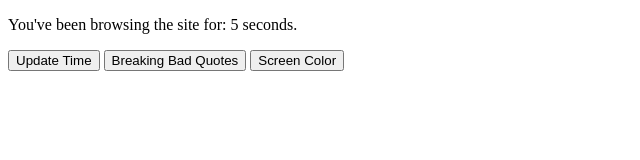
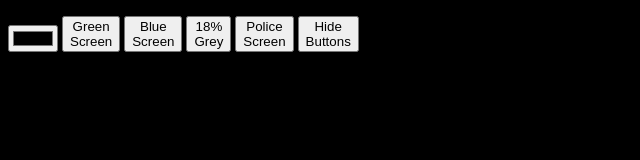
Before and after one commit to CamBud/cambud.github.io, a plain HTML site: page index.html in a window 1280 px wide. Shown: the whole page, without its empty margins (0-640 px from the left). Drawn offline with Linux system fonts and the light colour scheme.

Commit message:
Update index.html

```diff
--- a/index.html
+++ b/index.html
@@ -2,28 +2,64 @@
 <html>
 
 <head>
-    <title>CamBud GitHub Page</title>
+    <link rel="stylesheet" href="styling.css">
+    <title>Screen Color</title>
     <script>
-        function newPage(myURL) {
-            window.location.href = myURL
+        let policeCounter = 0;
+        function changeColor() {
+            document.getElementById("bodyID").style.backgroundColor = document.getElementById("colorPicker").value;
+            document.getElementById("colorCode").innerHTML = document.getElementById("colorPicker").value;
         }
-
-        function updateTime() {
-            let timeSpent = new Date().getTime() - dayTime;
-            document.getElementById('dateTime').innerHTML = "You've been browsing the site for: " + Math.floor(timeSpent / 1000) + " seconds.";
+        function changePreset(hexColor) {
+            document.getElementById("bodyID").style.backgroundColor = hexColor;
+        }
+        function hideButtons() {
+            document.getElementById("buttonGroup").hidden = true;
+        }
+        function policeScreen() {
+            switch (policeCounter) {
+                case 0:
+                    document.getElementById("bodyID").style.backgroundColor = "#2500E0";
+                    break;
+                case 1:
+                    document.getElementById("bodyID").style.backgroundColor = "#4A53E1";
+                    break;
+                case 2:
+                    document.getElementById("bodyID").style.backgroundColor = "#FF6170";
+                    break;
+                case 3:
+                    document.getElementById("bodyID").style.backgroundColor = "#E31E33";
+                    break;
+                case 4:
+                    document.getElementById("bodyID").style.backgroundColor = "#FF6170";
+                    break;
+                case 5:
+                    document.getElementById("bodyID").style.backgroundColor = "#4A53E1";
+                    break;
+            }
+            policeCounter++
+            if (policeCounter >= 6) {
+                policeCounter = 0
+            }
         }
     </script>
 </head>
 
-<body>
-    <p id="dateTime">You've been browsing the site for: 0 seconds.</p>
+<body id="bodyID" style="background-color: #000000;">
+    <p id="colorCode"></p>
+    <div id="buttonGroup">
+        <input type="color" class="colorPicker" id="colorPicker" value="#000000" oninput="changeColor()">
+        <button id="greenScreenButton" class="greenScreenButton"
+            onclick="changePreset('#00b140')">Green<br>Screen</button>
+        <button id="blueScreenButton" class="blueScreenButton" onclick="changePreset('#0047bb')">Blue<br>Screen</button>
+        <button id="greyScreenButton" class="greyScreenButton" onclick="changePreset('#767676')">18%<br>Grey</button>
+        <button id="policeScreenButton" class="policeScreenButton"
+            onclick="setInterval(policeScreen, 225)">Police<br>Screen</button>
+        <button id="hideButton" onclick="hideButtons()">Hide<br>Buttons</button>
+    </div>
+
     <script>
-        let dayTime = new Date().getTime();
-        setInterval(updateTime, 1000)
     </script>
-    <button type="button" onclick="updateTime()">Update Time</button>
-    <button type="button" onclick="newPage('BBQuotes/bbQuotes.html')">Breaking Bad Quotes</button>
-    <button type="button" onclick="newPage('screenColor/screenColor.html')">Screen Color</button>
 </body>
 
 </html>
```
